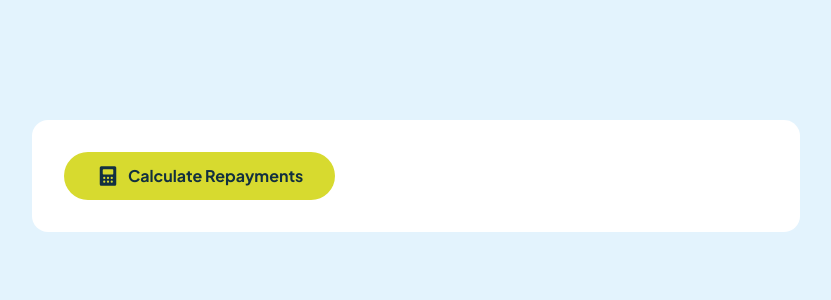
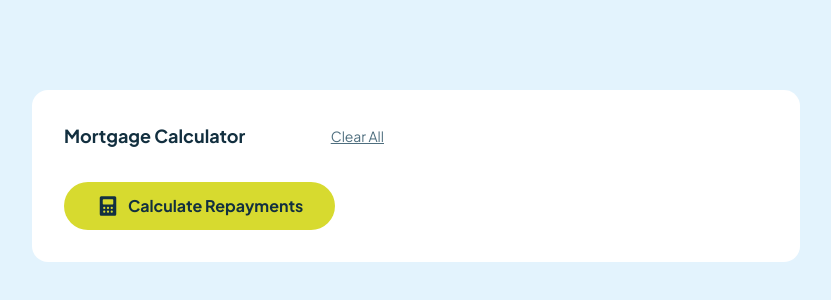
Before and after one commit to Esosek/mortgage-repayment, a Next.js app: page / in a window 1280 px wide. Shown: the part 224-524 px from the top of the page, without its empty margins (224-1055 px from the left). Built offline with nearby package versions, Linux system fonts and the light colour scheme.

Commit message:
Added Form header

```diff
--- a/components/Form.tsx
+++ b/components/Form.tsx
@@ -10,8 +10,21 @@ export default function Form() {
     e.preventDefault();
   }
 
+  function handleClearForm() {
+    console.log("Form cleared");
+  }
+
   return (
-    <form onSubmit={handleSubmit} className="p-8">
+    <form onSubmit={handleSubmit} className="px-8">
+      <div className="flex justify-between items-center my-8">
+        <h1 className="font-bold text-lg">Mortgage Calculator</h1>
+        <button
+          onClick={handleClearForm}
+          className="text-sm underline text-slate-700 hover:text-slate-900"
+        >
+          Clear All
+        </button>
+      </div>
       <SubmitButton>
         <Image src={iconCalculator} alt="Calculator icon" />
         Calculate Repayments
--- a/components/SubmitButton.tsx
+++ b/components/SubmitButton.tsx
@@ -8,7 +8,7 @@ export default function SubmitButton({ children }: SubmitButtonProps) {
   return (
     <button
       type="submit"
-      className="flex items-center w-full justify-center gap-2 bg-lime py-3 px-8 rounded-full font-bold hover:bg-lime/50 transition-colors duration-100 md:w-auto"
+      className="flex items-center w-full justify-center gap-2 bg-lime py-3 px-8 my-8 rounded-full font-bold hover:bg-lime/50 transition-colors duration-100 md:w-auto"
     >
       {children}
     </button>
```
